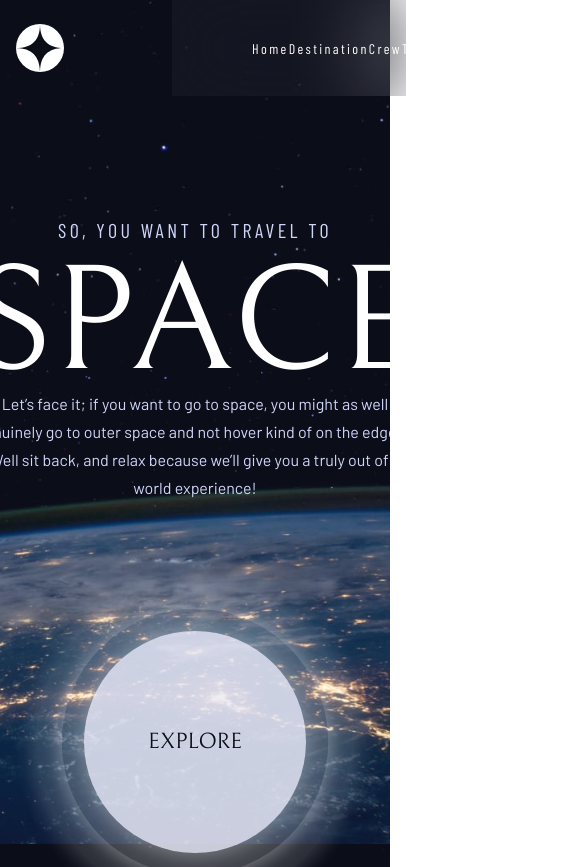
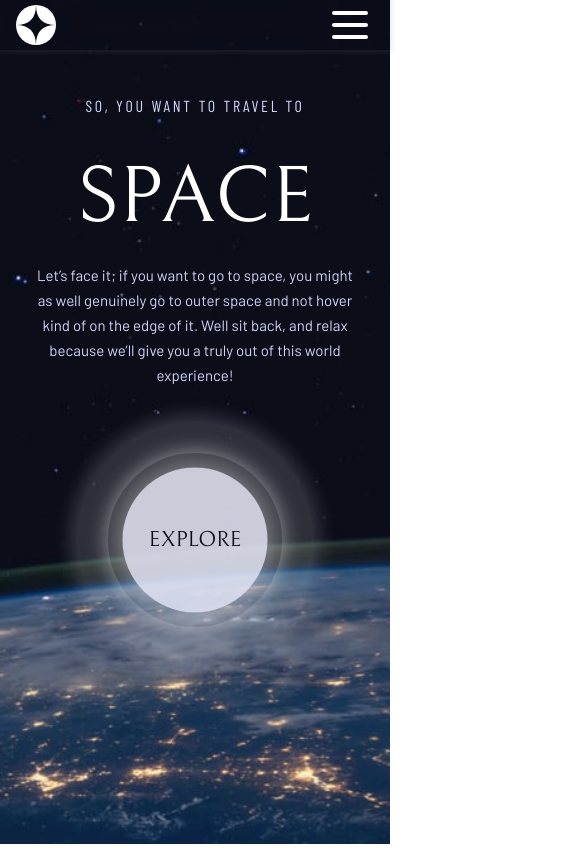
Before and after one commit to TahiryAllaoui/Space-tourism, a React (Vite) app: page / in a window 390 px wide. Shown: the top 867 px of the page, 585 px wide, since content can reach past the window. Built offline with nearby package versions, Linux system fonts and the light colour scheme.

Commit message:
Layout fixes

```diff
--- a/src/components/Navbar.tsx
+++ b/src/components/Navbar.tsx
@@ -27,7 +27,7 @@ const Navbar = () => {
         let blur = document.querySelector('.nav-item-blur') as HTMLElement;
         let hiMenu = document.querySelector('#hi-menu') as HTMLElement;
         hiX.style.left = '23.35rem';
-        blur.style.left = '23.35rem';
+        blur.style.left = '100%';
         hiMenu.style.display = 'block';
 
     };
@@ -46,19 +46,23 @@ const Navbar = () => {
         let blur = document.querySelector('.nav-item-blur') as HTMLElement;
         let hiMenu = document.querySelector('#hi-menu') as HTMLElement;
         hiX.style.left = '23.35rem';
-        blur.style.left = '23.35rem';
+        blur.style.left = '100%';
         hiMenu.style.display = 'block';
     };
 
     return (
         <nav>
-            <div className="sphere">
-                <img src={logo} style={{ width: '100%' }} />
+            <div className="nav-container">
+                <div className="sphere">
+                    <img src={logo} style={{ width: '100%' }} />
+                </div>
+                <HiOutlineMenu id='hi-menu' onClick={handleClickMenu} />
             </div>
             <div className="line"></div>
-            <HiX id='hi-X' onClick={handleClickX} />
-            <HiOutlineMenu id='hi-menu' onClick={handleClickMenu} />
             <div className="nav-item-blur">
+                <div className="X">
+                    <HiX id='hi-X' onClick={handleClickX} />
+                </div>
                 <div className="side-button"></div>
                 <div className="nav-item-container">
                     {[0, 1, 2, 3].map((i) => <Link to={navLink[i]} className='nav-item' key={i} onClick={handleClick}>
--- a/src/components/Tech.tsx
+++ b/src/components/Tech.tsx
@@ -40,7 +40,7 @@ const Tech = () => {
     return (
         <div className="tech">
             <h2 className='title'><span>03 </span>SPACE LAUNCH 101</h2>
-            {body.clientWidth <= 768 ? <img className='sary' src={datasItemTablet[techContext!.id]} /> : <img className='sary' src={datasItem[techContext!.id]} />}
+            {body.clientWidth <= 820 ? <img className='sary' src={datasItemTablet[techContext!.id]} /> : <img className='sary' src={datasItem[techContext!.id]} />}
             <div className="container">
                 <div className="content">
                     <div className="numero">
--- a/src/style/App.scss
+++ b/src/style/App.scss
@@ -12,7 +12,7 @@
   height: 100%;
 }
 
-@media (max-width: 768px) {
+@media (max-width: 820px) {
   .app {
     height: 100vh;
   }
@@ -23,10 +23,8 @@
 
 }
 
-@media (max-width: 375px) {
+@media (max-width: 428px) {
   .app {
-    // overflow-y: auto;
-    // overflow-x: hidden;
     height: 100vh;
   }
 
--- a/src/style/Crew.scss
+++ b/src/style/Crew.scss
@@ -130,14 +130,14 @@
 
 }
 
-@media (max-width: 768px) {
+@media (max-width: 820px) {
     .crew {
         background: url('../assets/crew/background-crew-tablet.jpg') no-repeat;
         background-size: cover;
         width: 100%;
         height: 100%;
         padding: 0 2rem;
-        height: 1024px;
+        height: 100%;
         width: 91.7%;
         overflow: hidden;
 
@@ -225,7 +225,7 @@
     }
 }
 
-@media (max-width: 375px) {
+@media (max-width: 428px) {
     .crew {
         background: url('../assets/crew/background-crew-mobile.jpg') no-repeat fixed;
         background-size: cover;
--- a/src/style/Destination.scss
+++ b/src/style/Destination.scss
@@ -152,7 +152,7 @@
     }
 }
 
-@media (max-width: 768px) {
+@media (max-width: 820px) {
     .destination {
         background: url('../assets/destination/background-destination-tablet.jpg') no-repeat fixed;
         background-size: cover;
@@ -162,7 +162,7 @@
         justify-content: flex-start;
         padding: 0 2rem;
         margin: 0;
-        height: 1024px;
+        height: 100%;
         width: 91.7%;
 
         .title {
@@ -252,7 +252,7 @@
     }
 }
 
-@media (max-width: 375px) {
+@media (max-width: 428px) {
     .destination {
         background: url('../assets/destination/background-destination-mobile.jpg') no-repeat fixed;
         background-size: cover;
--- a/src/style/Home.scss
+++ b/src/style/Home.scss
@@ -116,11 +116,11 @@
     }
 }
 
-@media (max-width: 768px) {
+@media (max-width: 820px) {
     .home {
         background: url('../assets/home/background-home-tablet.jpg') no-repeat fixed;
         background-size: cover;
-        height: 1024px;
+        height: 100%;
         display: flex;
         align-items: center;
         justify-content: center;
@@ -173,10 +173,10 @@
     }
 }
 
-@media (max-width: 375px) {
+@media (max-width: 428px) {
     .home {
         background: url('../assets/home/background-home-mobile.jpg') no-repeat fixed;
-        background-size: contain;
+        background-size: cover;
         overflow-x: hidden;
         overflow-y: auto;
         height: 100%;
--- a/src/style/Navbar.scss
+++ b/src/style/Navbar.scss
@@ -90,7 +90,7 @@ nav {
 
 }
 
-@media (max-width: 768px) {
+@media (max-width: 820px) {
     nav {
         top: 0;
         left: 0;
@@ -132,44 +132,45 @@ nav {
     }
 }
 
-@media (max-width: 375px) {
+@media (max-width: 428px) {
     nav {
         top: 0;
         left: 0;
         width: 100%;
-        padding: 0 1rem;
+        padding: 0 0rem;
         z-index: 5;
         backdrop-filter: blur(45px);
         box-shadow: 0px 0px 5px 2px rgba(135, 134, 134, 0.163);
-        height: 10%;
+        height: 50px;
 
-        #hi-X {
-            display: block;
-            position: absolute;
-            z-index: 6;
-            top: 0.6rem;
-            // left: 19.5rem;
-            left: 23.35rem;
-            font-size: 3rem;
-            color: #ffffff;
-            cursor: pointer;
-        }
+        .nav-container {
+            display: flex;
+            width: 100%;
+            justify-content: space-between;
+            align-items: center;
 
             #hi-menu {
+                padding: 0 1rem;
                 display: block;
                 cursor: pointer;
-            position: absolute;
-            z-index: 4;
-            top: 0.6rem;
-            left: 19.5rem;
+                // position: absolute;
+                // z-index: 4;
+                // top: 0.6rem;
+                // left: 19.5rem;
                 font-size: 3rem;
                 color: #ffffff;
             }
 
             .sphere {
+                padding: 0 1rem;
                 width: 40px;
                 height: 40px;
             }
+
+        }
+
+
+
 
         .line {
             display: none;
@@ -178,13 +179,29 @@ nav {
         .nav-item-blur {
             position: absolute;
             top: 0;
-            left: 23.35rem;
+            left: 100%;
             width: 100%;
             height: 100vh;
             padding: 0;
             margin: 0;
             transition: all 200ms ease-out;
 
+            .X {
+                position: absolute;
+                top: 0;
+                left: 0rem;
+                width: 100%;
+                display: flex;
+                justify-content: flex-end;
+
+                #hi-X {
+                    display: block;
+                    font-size: 3rem;
+                    color: #ffffff;
+                    cursor: pointer;
+                    padding-right: 33%;
+                }
+            }
 
             .nav-item-container {
                 padding: 15rem 0 0 2rem;
--- a/src/style/Tech.scss
+++ b/src/style/Tech.scss
@@ -127,7 +127,7 @@
     }
 }
 
-@media (max-width: 768px) {
+@media (max-width: 820px) {
     .tech {
         background: url('../assets/technology/background-technology-tablet.jpg') no-repeat;
         background-size: cover;
@@ -221,7 +221,7 @@
     }
 }
 
-@media (max-width: 375px) {
+@media (max-width: 428px) {
     .tech {
         background: url('../assets/technology/background-technology-mobile.jpg') no-repeat fixed;
         background-size: cover;
--- a/src/style/index.css
+++ b/src/style/index.css
@@ -33,9 +33,9 @@ body {
   font-family: 'Bellefair', sans-serif;
 }
 
-@media (max-width: 768px) {
+@media (max-width: 820px) {
   :root {
-    height: 1024px;
+    height: 100%;
     width: 100%;
   }
 
@@ -45,7 +45,7 @@ body {
   }
 }
 
-@media (max-width: 375px) {
+@media (max-width: 428px) {
   :root {
     height: 100vh;
     width: 100%;
```
Also changed, not shown: 1 other file (tests, documents, lock files or other folders). Lines whose indentation alone changed are shown as unchanged.
